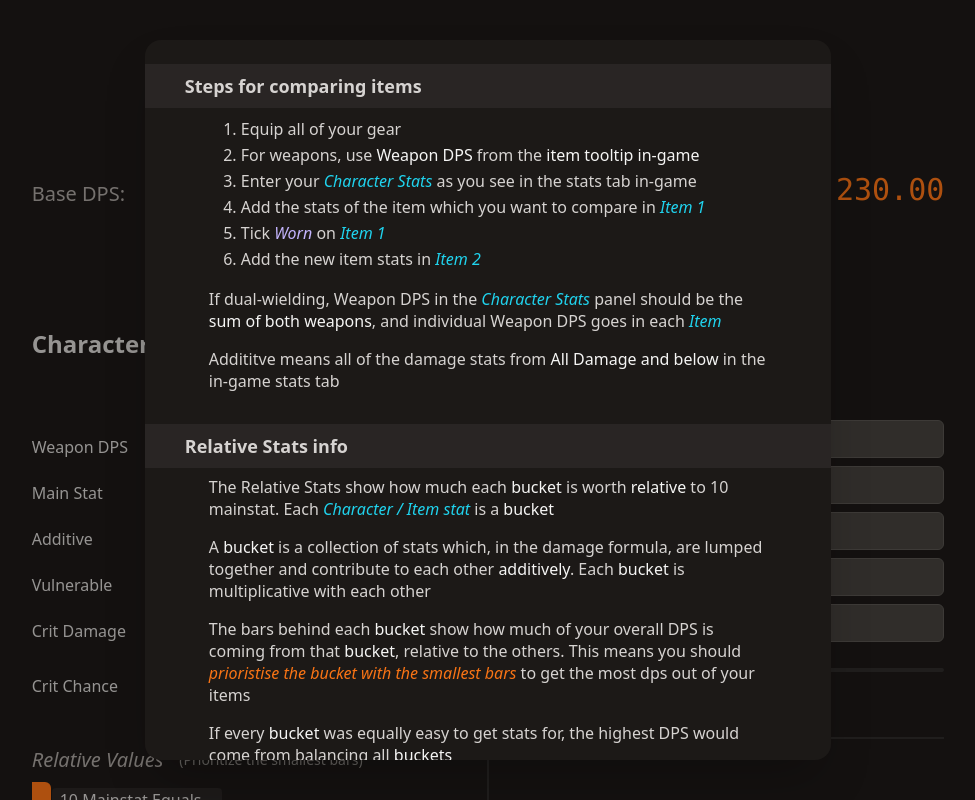
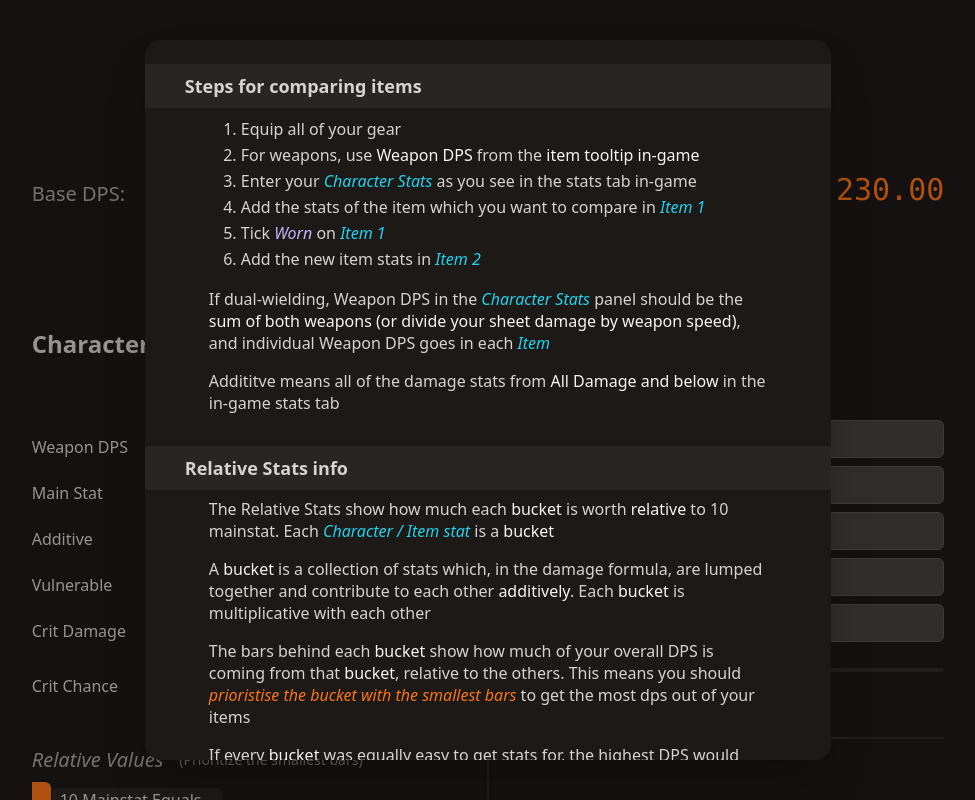
Before and after one commit to rcoopr/d4-damage-calc, a React (Vite) app: page / in a window 1280 px wide. Both pictures are taken after a click on the button "How Do I Use This?". Shown: the top 800 px of the page, without its empty margins (152-1127 px from the left). Built offline with nearby package versions, Linux system fonts and the light colour scheme.

Commit message:
refine usage hint

```diff
--- a/src/usage-hint.tsx
+++ b/src/usage-hint.tsx
@@ -55,8 +55,10 @@ export function UsageHint() {
           <p className="mb-4">
             If dual-wielding, Weapon DPS in the{' '}
             <span className="text-info italic">Character Stats</span> panel should be the{' '}
-            <span className="text-stone-100">sum of both weapons</span>, and individual Weapon DPS
-            goes in each <span className="text-info italic">Item</span>
+            <span className="text-stone-100">
+              sum of both weapons (or divide your sheet damage by weapon speed)
+            </span>
+            , and individual Weapon DPS goes in each <span className="text-info italic">Item</span>
           </p>
           <p className="mb-8">
             Addititve means all of the damage stats from{' '}
```
